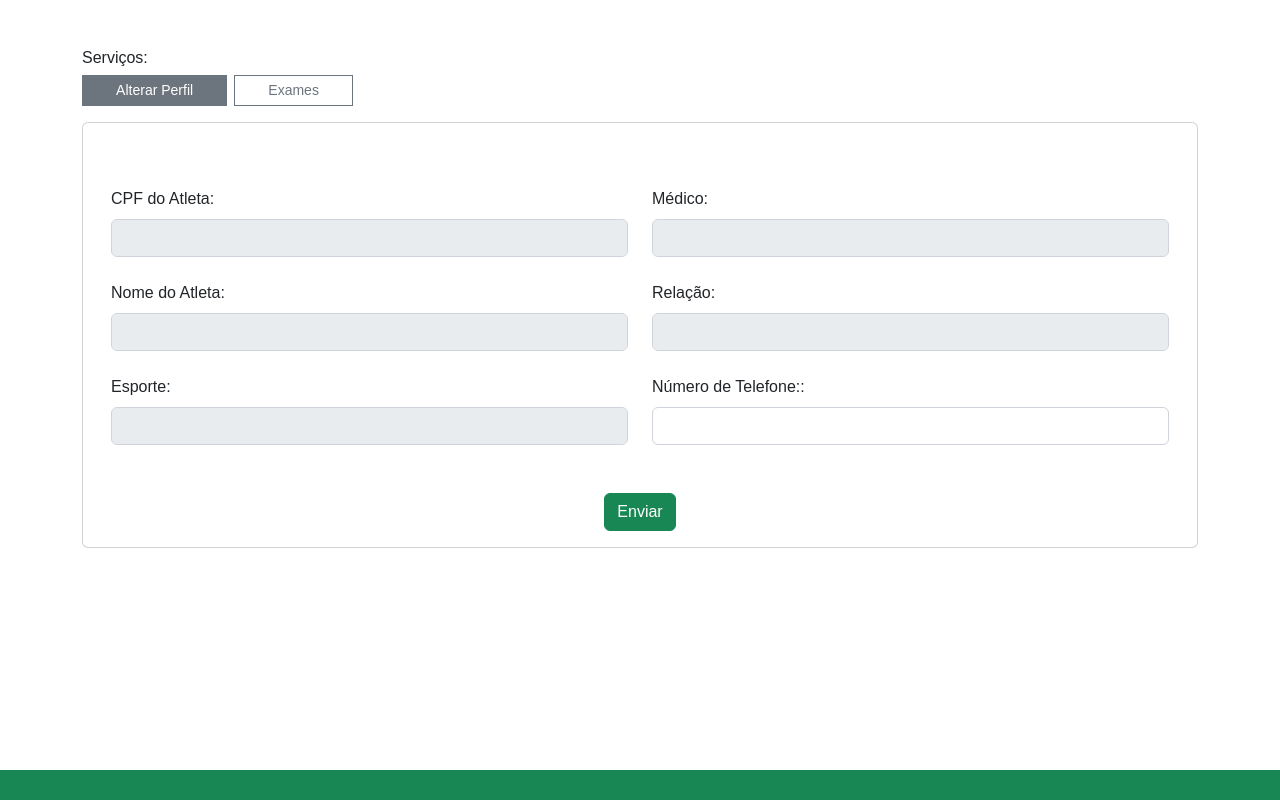
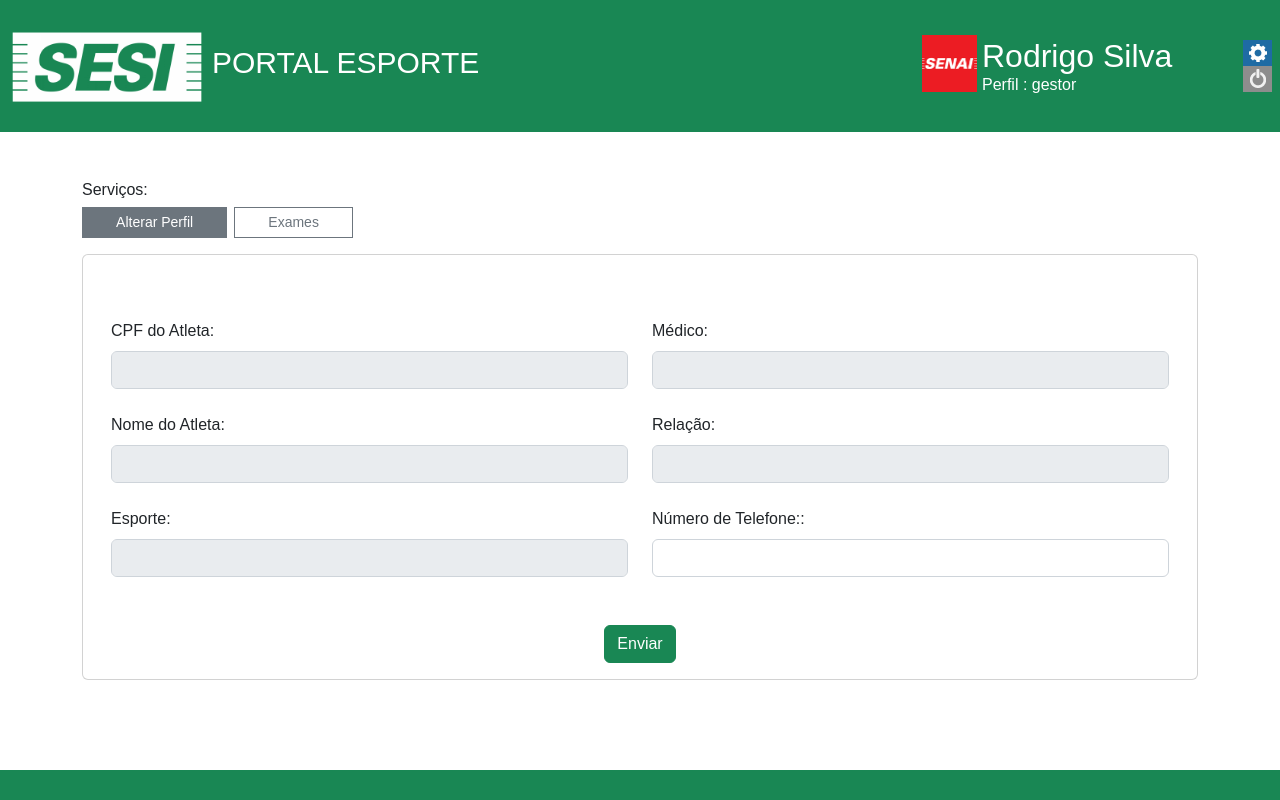
Before and after one commit to pedropalugan/security-routes, a React (Create React App) app in the folder cliente/: page /atleta in a window 1280 px wide. Built offline with nearby package versions, Linux system fonts and the light colour scheme.

Commit message:
Add files via upload

```diff
--- a/cliente/src/Paginas/atleta/index.js
+++ b/cliente/src/Paginas/atleta/index.js
@@ -1,12 +1,15 @@
-import React, { useState } from "react";
+import React, { useState, useContext } from "react";
 import { Container, ToggleButton, ButtonGroup, Card } from "react-bootstrap";
 import Exames from "./Exames";
 import AlterarPerfil from "./AlterarPerfil";
 import './styleAtleta.css';
 import Header from '../../componentes/Header/Header';
-import Footer from '../../componentes/Footer/Footer';
+import { UserContext }  from "../login";
 
 const Medico = () => {
+
+  const context = useContext(UserContext)
+
   const [activeTab, setActiveTab] = useState("tab1");
 
   const botoes = [
@@ -14,7 +17,11 @@ const Medico = () => {
     { name: "Exames", value: "tab2" },
   ];
 
+  console.log(context)
+
   return (
+    <>
+    <Header/>
     <Container className="mt-5">
       <h6 className="fw-normal text-start">Serviços:</h6>
 
@@ -43,6 +50,7 @@ const Medico = () => {
         </Card.Body>
       </Card>
     </Container>
+    </>
   );
 };
 export default Medico;
```
